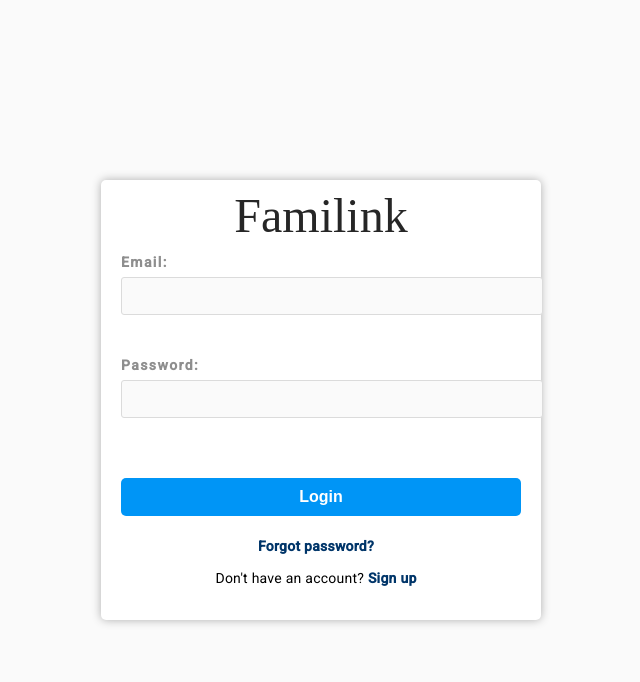
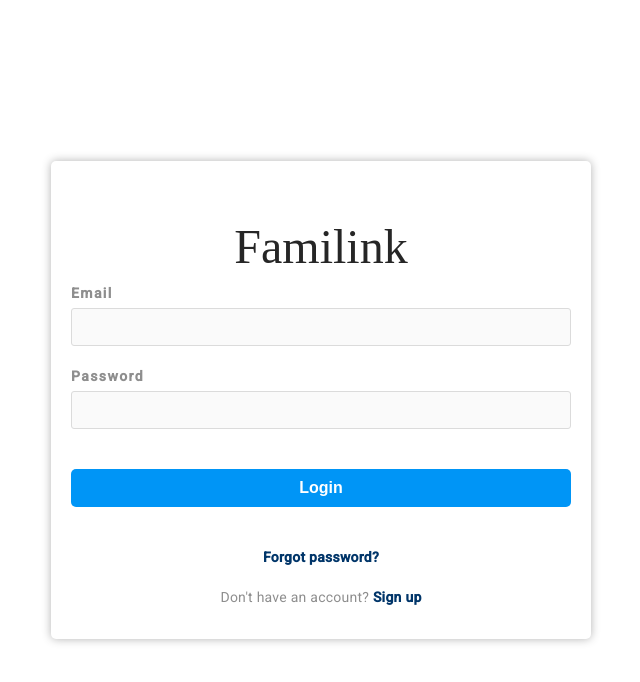
Before and after one commit to Husseinhassan1/familink-frontend, an Angular app: page / in a window 1280 px wide. Shown: the top 682 px of the page, without its empty margins (319-959 px from the left). Built offline with nearby package versions, Linux system fonts and the light colour scheme.

Commit message:
Fixed: login and signup

```diff
--- a/src/app/app-routing.module.ts
+++ b/src/app/app-routing.module.ts
@@ -1,7 +1,7 @@
-import { NgModule } from '@angular/core';
-import { RouterModule, Routes } from '@angular/router';
-import { PostFormComponent } from './components/post-form/post-form.component';
-import { PostPreviewComponent } from './components/post-preview/post-preview.component';
+import {NgModule} from '@angular/core';
+import {RouterModule, Routes} from '@angular/router';
+import {PostFormComponent} from './components/post-form/post-form.component';
+import {PostPreviewComponent} from './components/post-preview/post-preview.component';
 import {LoginComponent} from "./components/login/login.component";
 import {SignupComponent} from "./components/signup/signup.component";
 import {LoginResolver} from "./resolvers/login.resolver";
@@ -16,7 +16,7 @@ const routes: Routes = [
   {
     path: '',
     component: LoginComponent,
-    resolve: { user: LoginResolver }
+    resolve: {user: LoginResolver}
   },
   {
     path: 'post-form',
@@ -29,30 +29,24 @@ const routes: Routes = [
   {
     path: 'signup',
     component: SignupComponent,
-    resolve: { user: SignupResolver }
-  },
-  {
-    path: 'login',
-    component: LoginComponent,
-    resolve: { user: LoginResolver }
   },
   {
 
     path: 'home',
-    component:HomeComponent,
+    component: HomeComponent,
   },
 
   {
-       path: 'userprofile',
-      component:UserprofileComponent,
+    path: 'userprofile',
+    component: UserprofileComponent,
   },
   {
-       path: 'userprofile/followinglist',
-       component:FollowinglistComponent,
+    path: 'userprofile/followinglist',
+    component: FollowinglistComponent,
   },
   {
     path: 'admin',
-    component:AdminComponent,
+    component: AdminComponent,
   }
 
 ];
@@ -62,4 +56,5 @@ const routes: Routes = [
   imports: [RouterModule.forRoot(routes)],
   exports: [RouterModule]
 })
-export class AppRoutingModule { }
+export class AppRoutingModule {
+}
--- a/src/app/components/login/login.component.css
+++ b/src/app/components/login/login.component.css
@@ -1,11 +1,22 @@
-/* Instagram login page on desktop */
+/* Login page */
 
 body {
   background-color: #fafafa;
+  margin: 0;
+  padding: 0;
+}
+
+h1 {
+  text-align: center;
+  font-family: 'Lobster', cursive;
+  font-size: 48px;
+  color: #262626;
+  margin-top: 50px;
+  margin-bottom: 20px;
 }
 
 form {
-  width: 400px;
+  width: 500px;
   margin: 0 auto;
   position: absolute;
   top: 50%;
@@ -16,14 +27,6 @@ form {
   padding: 20px;
   border-radius: 5px;
   box-shadow: 0px 0px 10px rgba(0, 0, 0, 0.3);
-}
-
-h1 {
-  text-align: center;
-  font-family: 'Lobster', cursive;
-  font-size: 48px;
-  color: #262626;
-  margin-bottom: 20px;
 }
 
 label {
@@ -37,6 +40,7 @@ label {
 }
 
 input[type="email"],
+input[type="text"],
 input[type="password"] {
   width: 100%;
   padding: 10px;
@@ -46,6 +50,7 @@ input[type="password"] {
   font-size: 14px;
   color: #262626;
   background-color: #fafafa;
+  box-sizing: border-box;
 }
 
 button[type="submit"] {
@@ -65,14 +70,23 @@ button[type="submit"]:hover {
   background-color: #0073aa;
 }
 
+p {
+  margin-top: 20px;
+  font-size: 14px;
+  color: #8e8e8e;
+}
+
 a {
   color: #003569;
   font-size: 14px;
   font-weight: 600;
   text-decoration: none;
-  margin-right: 10px;
 }
 
 a:hover {
   text-decoration: underline;
 }
+
+.text-danger {
+  color: red;
+}
--- a/src/app/components/login/login.component.html
+++ b/src/app/components/login/login.component.html
@@ -1,24 +1,18 @@
-<!DOCTYPE html>
-<html>
-<head>
-  <title>Login Page</title>
-</head>
-<body>
-
-<form >
-  <h1>Familink</h1>
-  <label for="email">Email:</label>
-  <input type="email" id="email" name="email" [(ngModel)]="email" required><br><br>
-  <label for="password">Password:</label>
-  <input type="password" id="password" name="password" [(ngModel)]="password" required><br><br>
-  <button type="submit" (click)="login()">Login</button>
+<form (ngSubmit)="login()" class="mt-5">
+  <h1 class="mb-4">Familink</h1>
+  <div class="form-group">
+    <label for="email">Email</label>
+    <input type="email" id="email" name="email" class="form-control" [(ngModel)]="email" required>
+  </div>
+  <div class="form-group">
+    <label for="password">Password</label>
+    <input type="password" id="password" name="password" class="form-control" [(ngModel)]="password" required>
+  </div>
+  <button type="submit" class="btn btn-primary">Login</button>
   <br><br>
-  <p><a href="#" (click)="forgotPassword()" >Forgot password?</a></p>
-  <p>Don't have an account? <a href="/signup" >Sign up</a></p>
-  <div *ngIf="errorMessage">
-    <p style="  color: red">{{ errorMessage }}</p>
+  <p><a routerLink="#" (click)="forgotPassword()">Forgot password?</a></p>
+  <p>Don't have an account? <a routerLink="/signup">Sign up</a></p>
+  <div *ngIf="errorMessage" class="mt-4">
+    <p class="text-danger">{{ errorMessage }}</p>
   </div>
 </form>
-
-</body>
-</html>
--- a/src/app/components/login/login.component.ts
+++ b/src/app/components/login/login.component.ts
@@ -35,7 +35,7 @@ export class LoginComponent {
 
 
   forgotPassword() {
-    this.router.navigate(['']);
+    this.router.navigate(['forgot-password']);
   }
 
 }
--- a/src/app/components/signup/signup.component.css
+++ b/src/app/components/signup/signup.component.css
@@ -16,7 +16,7 @@ h1 {
 }
 
 form {
-  width: 400px;
+  width: 500px;
   margin: 0 auto;
   position: absolute;
   top: 50%;
@@ -50,6 +50,7 @@ input[type="password"] {
   font-size: 14px;
   color: #262626;
   background-color: #fafafa;
+  box-sizing: border-box;
 }
 
 button[type="submit"] {
@@ -85,3 +86,7 @@ a {
 a:hover {
   text-decoration: underline;
 }
+
+.text-danger {
+  color: red;
+}
--- a/src/app/components/signup/signup.component.html
+++ b/src/app/components/signup/signup.component.html
@@ -1,29 +1,29 @@
-<!DOCTYPE html>
-<html lang="en">
-<head>
-  <meta charset="UTF-8">
-  <title>Register</title>
-</head>
-<body>
-
-<form action="#">
-  <h1>Familink</h1>
-  <label for="email">Email</label>
-  <input type="email" id="email" name="email" [(ngModel)]="email" required>
-  <label for="full-name">Full Name</label>
-  <input type="text" id="full-name" name="full-name" [(ngModel)]="fullName" required>
-  <label for="username">Username</label>
-  <input type="text" id="username" name="username" [(ngModel)]="username" required>
-  <label for="password">Password</label>
-  <input type="password" id="password" name="password" [(ngModel)]="password" required>
-  <label for="confirmPassword">Confirm Password</label>
-  <input type="password" id="confirmPassword" name="confirmPassword" [(ngModel)]="confirmPassword" required>
+<form (ngSubmit)="signup()">
+  <h1 class="mb-4">Familink</h1>
+  <div class="form-group">
+    <label for="email">Email</label>
+    <input type="email" id="email" name="email" class="form-control" [(ngModel)]="email" required>
+  </div>
+  <div class="form-group">
+    <label for="full-name">Full Name</label>
+    <input type="text" id="full-name" name="full-name" class="form-control" [(ngModel)]="fullName" required>
+  </div>
+  <div class="form-group">
+    <label for="username">Username</label>
+    <input type="text" id="username" name="username" class="form-control" [(ngModel)]="username" required>
+  </div>
+  <div class="form-group">
+    <label for="password">Password</label>
+    <input type="password" id="password" name="password" class="form-control" [(ngModel)]="password" required>
+  </div>
+  <div class="form-group">
+    <label for="confirmPassword">Confirm Password</label>
+    <input type="password" id="confirmPassword" name="confirmPassword" class="form-control" [(ngModel)]="confirmPassword" required>
+  </div>
   <p>By signing up, you agree to our <a href="#">Terms</a> and <a href="#">Privacy policy</a>.</p>
-  <button type="submit" (click)="signup()" >Sign up</button>
-  <p>Have an account? <a href="">Log in</a></p>
-  <div *ngIf="errorMessage">
-    <p style="color: red">{{ errorMessage }}</p>
+  <button type="submit" class="btn btn-primary">Sign up</button>
+  <p>Have an account? <a href="#">Log in</a></p>
+  <div *ngIf="errorMessage" class="mt-4">
+    <p class="text-danger">{{ errorMessage }}</p>
   </div>
 </form>
-</body>
-</html>
--- a/src/app/components/signup/signup.component.ts
+++ b/src/app/components/signup/signup.component.ts
@@ -19,7 +19,15 @@ export class SignupComponent {
 
   constructor(private router:Router, private signupService: SignupService) {
   }
+  isValidEmail(email: string): boolean {
+    const emailRegex = /^[^\s@]+@[^\s@]+\.[^\s@]{2,}$/;
+    return emailRegex.test(email);
+  }
   signup() {
+    if (!this.isValidEmail(this.email)) {
+      this.errorMessage = 'Invalid email format';
+      return;
+    }
     if (this.password !== this.confirmPassword) {
       this.errorMessage = 'Passwords do not match';
       return;
@@ -28,8 +36,6 @@ export class SignupComponent {
     this.signupService.createUser(this.email, this.fullName, this.username, this.password)
       .subscribe(
         (user: User) => {
-          //tested with empty route and it took me back to login which means it works, only needs home
-          //to be created
           this.router.navigate(['home']);
         },
         (error: string) => {
```
